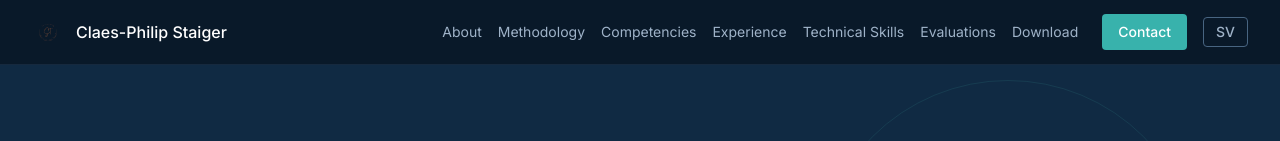
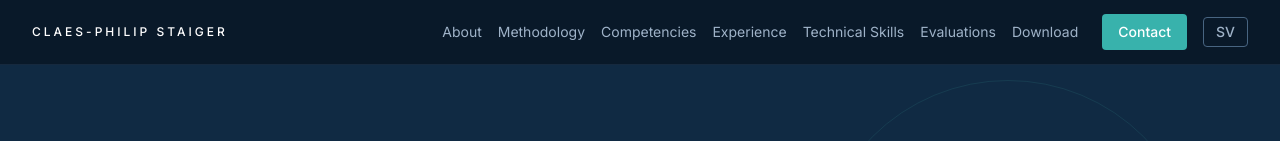
Before and after one commit to cllp/claes-philip.staiger.se, a plain HTML site: page en.html in a window 1280 px wide. Shown: the top 141 px of the page. Drawn offline with nearby package versions, Linux system fonts and the light colour scheme.

Commit message:
Update header to sans-serif uppercase, remove logo

```diff
--- a/en.html
+++ b/en.html
@@ -86,9 +86,8 @@
     <nav class="fixed w-full z-50 bg-navy-950/95 backdrop-blur-sm border-b border-navy-800/50 no-print">
         <div class="max-w-7xl mx-auto px-6 lg:px-8">
             <div class="flex justify-between items-center h-16">
-                <a href="#" class="flex items-center gap-3 text-white font-medium">
-                    <img src="staiger-logo.svg" alt="Staiger" class="h-8 w-auto">
-                    <span>Claes-Philip Staiger</span>
+                <a href="https://staiger.se" class="flex items-center text-white font-medium tracking-[0.25em] uppercase text-xs">
+                    Claes-Philip Staiger
                 </a>
                 <div class="hidden md:flex items-center gap-4">
                     <a href="#about" class="text-navy-300 hover:text-white text-sm transition-colors">About</a>
```
Also changed, not shown: index.html (+2 -3 lines).
